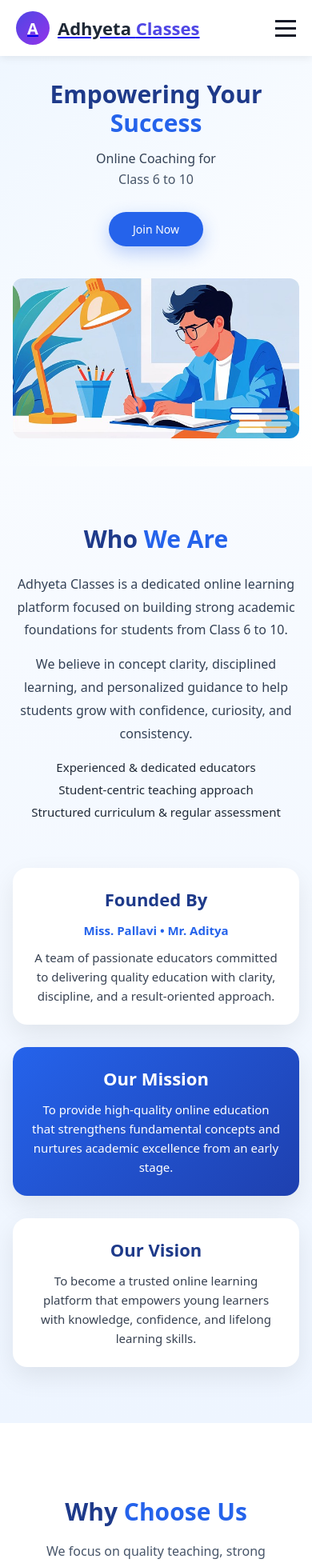
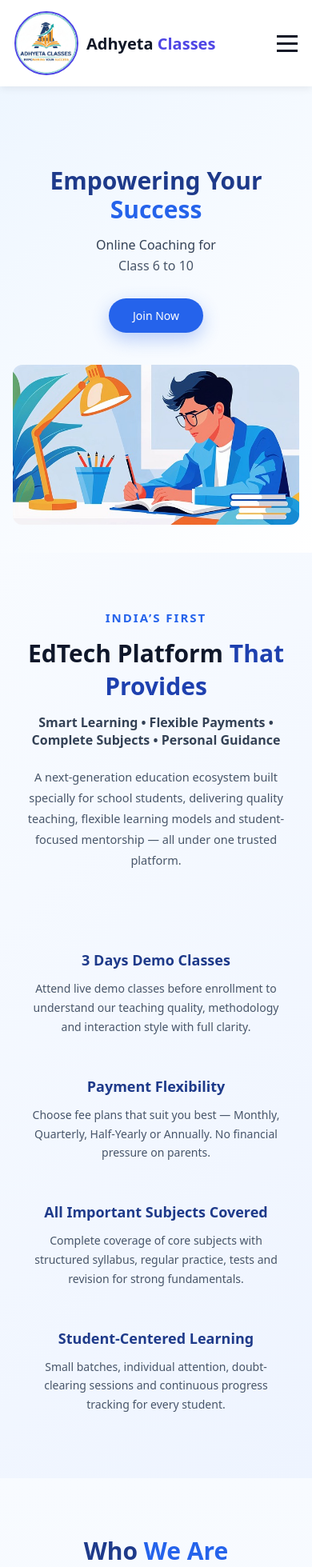
Before and after one commit to Adi2917/Adhyeta-Classes, a React (Vite) app: page / in a window 390 px wide. Shown: the top 1959 px of the page at 80% size. Built offline with nearby package versions, Linux system fonts and the light colour scheme.

Commit message:
logo add

```diff
--- /dev/null
+++ b/src/components/India/India.css
@@ -0,0 +1,155 @@
+/* ===== SECTION ===== */
+.india-section {
+  background: linear-gradient(135deg, #f8fbff, #eef4ff);
+  padding: 100px 16px;
+}
+
+.india-container {
+  max-width: 1200px;
+  margin: auto;
+}
+
+/* ===== HEADING ===== */
+.india-heading {
+  text-align: center;
+  margin-bottom: 90px;
+}
+
+.india-top {
+  display: inline-block;
+  font-size: 18px;
+  font-weight: 800;
+  letter-spacing: 2px;
+  color: #2563eb;
+  margin-bottom: 14px;
+}
+
+.india-main {
+  font-size: 52px;
+  font-weight: 800;
+  color: #0f172a;
+}
+
+.india-main span {
+  color: #1e40af;
+}
+
+.india-sub {
+  margin-top: 14px;
+  font-size: 20px;
+  font-weight: 600;
+  color: #334155;
+}
+
+.india-heading p {
+  max-width: 760px;
+  margin: 22px auto 0;
+  font-size: 17px;
+  line-height: 1.8;
+  color: #475569;
+}
+
+/* ===== PLUS LAYOUT ===== */
+.india-plus {
+  position: relative;
+  display: grid;
+  grid-template-columns: 1fr 1fr;
+  gap: 70px;
+  padding: 40px 20px;
+}
+
+/* center lines */
+.india-plus::before,
+.india-plus::after {
+  content: "";
+  position: absolute;
+  background: #c7d2fe;
+}
+
+.india-plus::before {
+  width: 2px;
+  height: 100%;
+  left: 50%;
+  top: 0;
+  transform: translateX(-50%);
+}
+
+.india-plus::after {
+  height: 2px;
+  width: 100%;
+  top: 50%;
+  left: 0;
+  transform: translateY(-50%);
+}
+
+/* ===== BOX ===== */
+.india-box {
+  padding: 10px 20px;
+  text-align: center;
+}
+
+.india-box h3 {
+  font-size: 22px;
+  font-weight: 700;
+  color: #1e3a8a;
+  margin-bottom: 12px;
+}
+
+.india-box p {
+  font-size: 15.5px;
+  line-height: 1.7;
+  color: #475569;
+}
+
+/* ===== RESPONSIVE ===== */
+@media (max-width: 900px) {
+  .india-main {
+    font-size: 44px;
+  }
+
+  .india-sub {
+    font-size: 18px;
+  }
+}
+
+@media (max-width: 640px) {
+  .india-section {
+    padding: 70px 14px;
+  }
+
+  .india-top {
+    font-size: 15px;
+  }
+
+  .india-main {
+    font-size: 30px;
+  }
+
+  .india-sub {
+    font-size: 16px;
+  }
+
+  .india-heading p {
+    font-size: 14.5px;
+  }
+
+  /* remove plus layout */
+  .india-plus {
+    grid-template-columns: 1fr;
+    gap: 30px;
+    padding: 0;
+  }
+
+  .india-plus::before,
+  .india-plus::after {
+    display: none;
+  }
+
+  .india-box h3 {
+    font-size: 18px;
+  }
+
+  .india-box p {
+    font-size: 14px;
+  }
+}
--- /dev/null
+++ b/src/components/India/India.jsx
@@ -0,0 +1,67 @@
+import "./India.css";
+
+export default function India() {
+  return (
+    <section className="india-section">
+      <div className="india-container">
+
+        {/* Heading */}
+        <div className="india-heading">
+          <span className="india-top">INDIA’S FIRST</span>
+
+          <h2 className="india-main">
+            EdTech Platform <span>That Provides</span>
+          </h2>
+
+          <h3 className="india-sub">
+            Smart Learning • Flexible Payments • Complete Subjects • Personal Guidance
+          </h3>
+
+          <p>
+            A next-generation education ecosystem built specially for school students,
+            delivering quality teaching, flexible learning models and student-focused
+            mentorship — all under one trusted platform.
+          </p>
+        </div>
+
+        {/* Plus Layout */}
+        <div className="india-plus">
+
+          <div className="india-box">
+            <h3>3 Days Demo Classes</h3>
+            <p>
+              Attend live demo classes before enrollment to understand our
+              teaching quality, methodology and interaction style with full clarity.
+            </p>
+          </div>
+
+          <div className="india-box">
+            <h3>Payment Flexibility</h3>
+            <p>
+              Choose fee plans that suit you best — Monthly, Quarterly,
+              Half-Yearly or Annually. No financial pressure on parents.
+            </p>
+          </div>
+
+          <div className="india-box">
+            <h3>All Important Subjects Covered</h3>
+            <p>
+              Complete coverage of core subjects with structured syllabus,
+              regular practice, tests and revision for strong fundamentals.
+            </p>
+          </div>
+
+          <div className="india-box">
+            <h3>Student-Centered Learning</h3>
+            <p>
+              Small batches, individual attention, doubt-clearing sessions
+              and continuous progress tracking for every student.
+            </p>
+          </div>
+
+        </div>
+
+      </div>
+    </section>
+  );
+}
--- a/src/components/Subject/Subject.jsx
+++ b/src/components/Subject/Subject.jsx
@@ -36,11 +36,7 @@ export default function Subject() {
       icon: <FaLanguage />,
       desc: "Focus on reading, writing, grammar and spoken English development.",
     },
-    {
-      name: "Computer",
-      icon: <FaLaptopCode />,
-      desc: "Basic computer concepts, practical knowledge and digital skills.",
-    },
+
   ];
 
   return (
--- a/src/components/footer/Footer.css
+++ b/src/components/footer/Footer.css
@@ -2,14 +2,14 @@
 .footer {
   background: linear-gradient(135deg, #f0f9ff, #e0f2fe);
   color: #1e293b;
-  margin-top: 0; /* 🔥 GAP REMOVED */
+  margin-top: 0;
 }
 
 /* ===== Inner ===== */
 .footer-inner {
   max-width: 1200px;
   margin: auto;
-  padding: 40px 20px 35px; /* 🔥 TOP PADDING REDUCED */
+  padding: 40px 20px 35px;
 }
 
 /* ===== Grid ===== */
@@ -30,17 +30,24 @@
   gap: 12px;
 }
 
+/* 🔥 LOGO IMAGE BOX */
 .logo-box {
-  width: 48px;
-  height: 48px;
-  border-radius: 12px;
-  background: linear-gradient(135deg, #2563eb, #38bdf8);
+  width: 70px;
+  height: 70px;
+  border-radius: 50%;
+  overflow: hidden;
+  border: 2px solid #2563eb;
+  background: #ffffff;
   display: flex;
   align-items: center;
   justify-content: center;
-  font-size: 20px;
-  font-weight: 700;
-  color: #ffffff;
+}
+
+.logo-box img {
+  width: 100%;
+  height: 100%;
+  object-fit: cover;
+  border-radius: 50%;
 }
 
 .footer-brand h2 {
--- a/src/components/navbar/Navbar.css
+++ b/src/components/navbar/Navbar.css
@@ -1,18 +1,17 @@
-/* ===== Navbar Main ===== */
+/* ===== Navbar Wrapper ===== */
 .navbar {
   width: 100%;
-  position: fixed;
-  top: 0;
-  left: 0;
+  position: relative; /* ❌ fixed nahi */
   background: #ffffff;
-  box-shadow: 0 2px 10px rgba(0,0,0,0.08);
-  z-index: 1000;
+  box-shadow: 0 2px 10px rgba(0, 0, 0, 0.08);
+  z-index: 10;
 }
 
+/* ===== Container ===== */
 .nav-container {
   max-width: 1200px;
   margin: auto;
-  padding: 14px 20px;
+  padding: 14px 18px;
   display: flex;
   align-items: center;
   justify-content: space-between;
@@ -23,25 +22,28 @@
   display: flex;
   align-items: center;
   gap: 10px;
+  text-decoration: none;
 }
 
 .logo-circle {
-  width: 42px;
-  height: 42px;
+  width: 80px;
+  height: 80px;
   border-radius: 50%;
-  background: linear-gradient(135deg, #4f46e5, #9333ea);
-  color: #fff;
-  font-size: 20px;
-  font-weight: 700;
-  display: flex;
-  align-items: center;
-  justify-content: center;
+  overflow: hidden;
+  border: 2px solid #4f46e5;
+}
+
+.logo-circle img {
+  width: 100%;
+  height: 100%;
+  object-fit: cover;
+  border-radius: 50%;
 }
 
 .logo-text {
   font-size: 22px;
-  font-weight: 600;
-  color: #1f2937;
+  font-weight: 700;
+  color: #111827;
 }
 
 .logo-text span {
@@ -52,7 +54,7 @@
 .nav-links {
   display: flex;
   list-style: none;
-  gap: 28px;
+  gap: 26px;
 }
 
 .nav-links a {
@@ -60,17 +62,29 @@
   color: #374151;
   font-size: 16px;
   font-weight: 500;
+  position: relative;
 }
 
-.nav-links a:hover {
-  color: #4f46e5;
+.nav-links a::after {
+  content: "";
+  position: absolute;
+  width: 0;
+  height: 2px;
+  background: #4f46e5;
+  left: 0;
+  bottom: -4px;
+  transition: 0.3s;
+}
+
+.nav-links a:hover::after {
+  width: 100%;
 }
 
 /* ===== Call & WhatsApp ===== */
 .nav-contact {
   display: flex;
   align-items: center;
-  gap: 14px;
+  gap: 12px;
 }
 
 .call-btn {
@@ -83,11 +97,12 @@
   color: #4f46e5;
   font-weight: 600;
   text-decoration: none;
+  transition: 0.3s;
 }
 
 .call-btn:hover {
   background: #4f46e5;
-  color: #fff;
+  color: #ffffff;
 }
 
 .wp-btn {
@@ -98,7 +113,7 @@
   display: flex;
   align-items: center;
   justify-content: center;
-  color: #fff;
+  color: #ffffff;
   font-size: 18px;
 }
 
@@ -132,14 +147,15 @@
   display: none;
   flex-direction: column;
   background: #ffffff;
-  box-shadow: 0 10px 20px rgba(0,0,0,0.1);
+  border-top: 1px solid #e5e7eb;
 }
 
 .mobile-menu a {
-  padding: 14px 20px;
+  padding: 15px 20px;
   border-bottom: 1px solid #e5e7eb;
   text-decoration: none;
   color: #374151;
+  font-weight: 500;
 }
 
 .mobile-menu.show {
@@ -147,7 +163,7 @@
 }
 
 .mobile-contact {
-  padding: 14px 20px;
+  padding: 15px 20px;
   display: flex;
   flex-direction: column;
   gap: 12px;
@@ -159,6 +175,7 @@
   gap: 10px;
   font-weight: 600;
   color: #111827;
+  text-decoration: none;
 }
 
 /* ===== Responsive ===== */
@@ -171,4 +188,8 @@
   .hamburger {
     display: flex;
   }
+
+  .logo-text {
+    font-size: 20px;
+  }
 }
--- a/src/components/navbar/Navbar.jsx
+++ b/src/components/navbar/Navbar.jsx
@@ -2,6 +2,7 @@ import { useState } from "react";
 import { Link } from "react-router-dom";
 import { FaPhoneAlt, FaWhatsapp } from "react-icons/fa";
 import "./Navbar.css";
+import logoImg from "../../assets/logo.jpeg"; // apna logo yahan rakho
 
 export default function Navbar() {
   const [menuOpen, setMenuOpen] = useState(false);
@@ -10,15 +11,17 @@ export default function Navbar() {
     <header className="navbar">
       <div className="nav-container">
 
-        {/* Logo */}
-        <Link to="/" className="logo">
-          <div className="logo-circle">A</div>
+        {/* ===== Logo ===== */}
+        <div className="logo">
+          <div className="logo-circle">
+            <img src={logoImg} alt="Adhyeta Classes Logo" />
+          </div>
           <span className="logo-text">
             Adhyeta <span>Classes</span>
           </span>
-        </Link>
+        </div>
 
-        {/* Desktop Menu */}
+        {/* ===== Desktop Menu ===== */}
         <ul className="nav-links">
           <li><Link to="/">Home</Link></li>
           <li><Link to="/class">Class</Link></li>
@@ -26,7 +29,7 @@ export default function Navbar() {
           <li><Link to="/contact">Contact</Link></li>
         </ul>
 
-        {/* Call & WhatsApp */}
+        {/* ===== Call & WhatsApp ===== */}
         <div className="nav-contact">
           <a href="tel:7485875137" className="call-btn">
             <FaPhoneAlt />
@@ -43,7 +46,7 @@ export default function Navbar() {
           </a>
         </div>
 
-        {/* Hamburger */}
+        {/* ===== Hamburger ===== */}
         <div
           className={menuOpen ? "hamburger active" : "hamburger"}
           onClick={() => setMenuOpen(!menuOpen)}
@@ -54,14 +57,13 @@ export default function Navbar() {
         </div>
       </div>
 
-      {/* Mobile Menu */}
+      {/* ===== Mobile Menu ===== */}
       <div className={menuOpen ? "mobile-menu show" : "mobile-menu"}>
         <Link to="/" onClick={() => setMenuOpen(false)}>Home</Link>
         <Link to="/class" onClick={() => setMenuOpen(false)}>Class</Link>
         <Link to="/admission" onClick={() => setMenuOpen(false)}>Admission</Link>
         <Link to="/contact" onClick={() => setMenuOpen(false)}>Contact</Link>
 
-        {/* Mobile Call / WhatsApp */}
         <div className="mobile-contact">
           <a href="tel:7485875137">
             <FaPhoneAlt /> 7485875137
--- a/src/pages/Home.jsx
+++ b/src/pages/Home.jsx
@@ -6,12 +6,14 @@ import Who from '../components/MiddleSection/Who'
 import Why from '../components/MiddleSection/Why'
 import User from '../components/users/User'
 import ContactForm from '../components/ContactForm/ContactForm'
+import India from '../components/India/India'
 
 const Home = () => {
   return (
     <div>
         <Navbar />
         <Hero />
+        <India />
         <Who />
         <Why />
         <ContactForm />
```
Also changed, not shown: src/components/footer/Footer.jsx (+7 -4 lines), src/assets/logo.jpeg (added).
